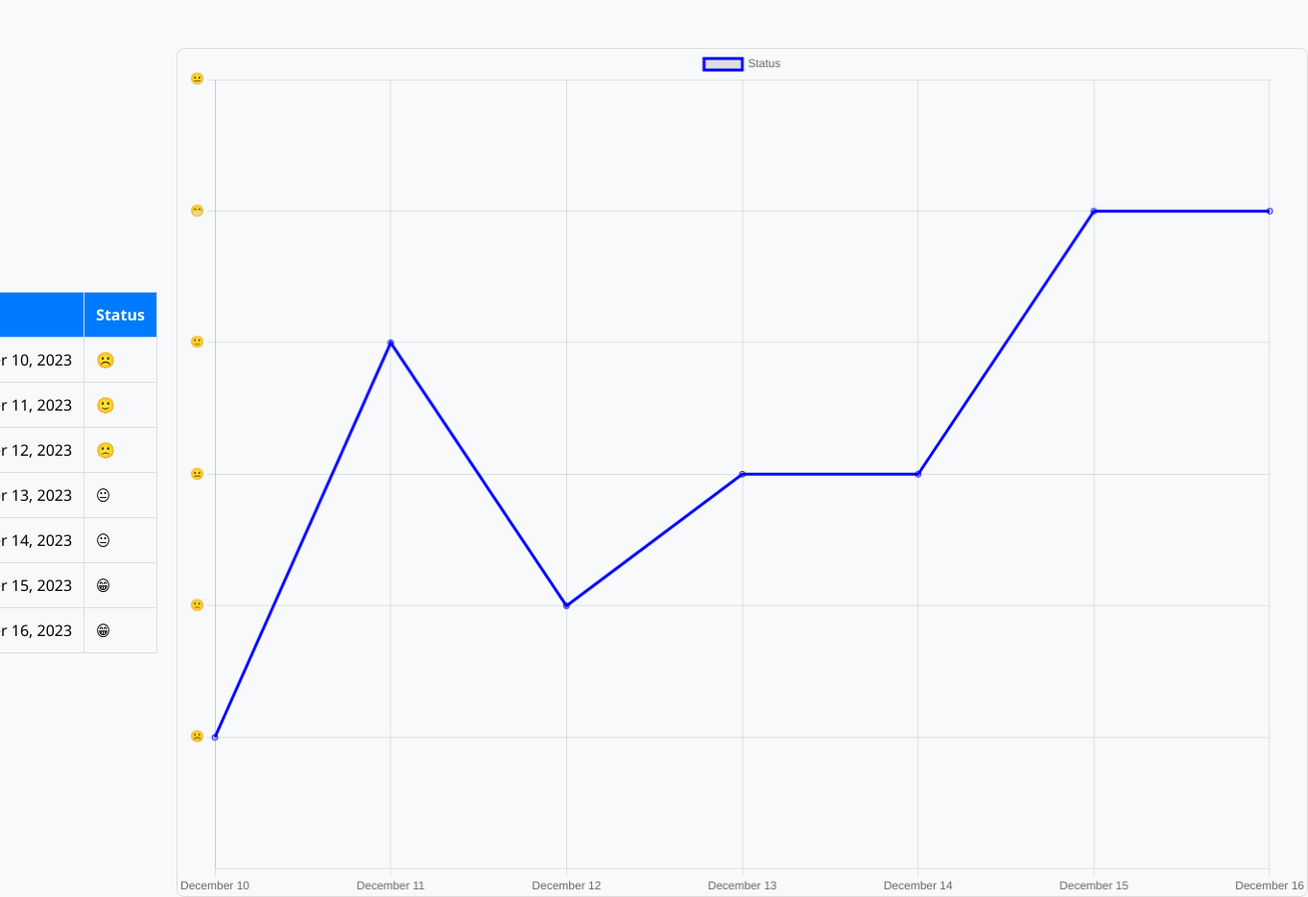
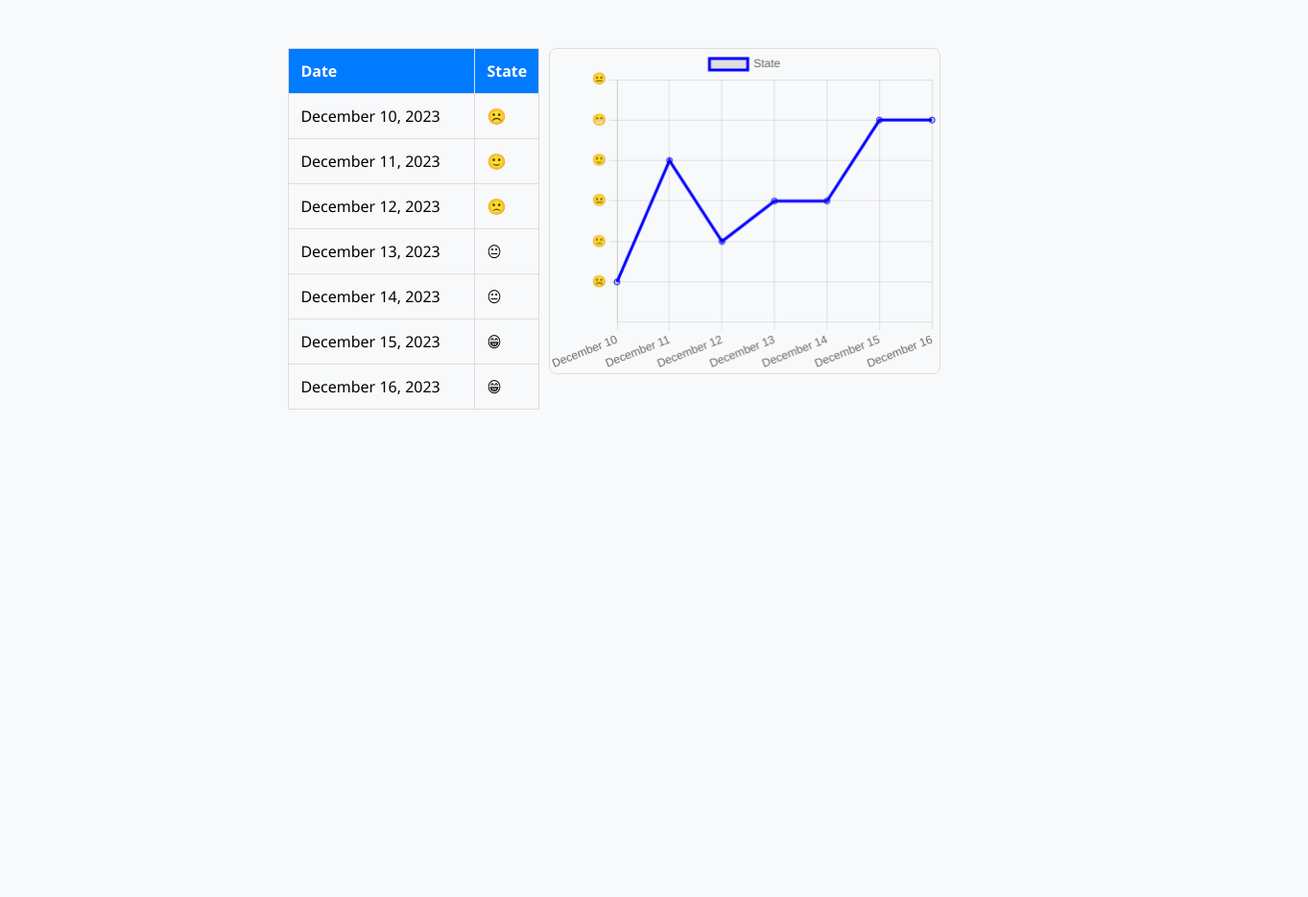
Before and after one commit to matkinson5/missionarymentalhealth, a website: page public/trends.html in a window 1280 px wide. Shown: the whole page at 96% size, 1363 px wide, since content can reach past the window. After the commit the page ends 800 px from the top, so only its background shows below. Drawn offline with nearby package versions, Linux system fonts and the light colour scheme.

Commit message:
Scaling issues

```diff
--- a/public/trends.html
+++ b/public/trends.html
@@ -15,9 +15,15 @@
         background-color: #f8f9fa;
       }
 
+      .container {
+        display: flex;
+        flex-wrap: nowrap;
+        gap: 10px;
+      }
+
       table {
-        width: 50%;
-        margin-right: 20px;
+        max-width: 40%;
+        margin-right: 0px;
         border-collapse: collapse;
       }
 
@@ -39,21 +45,24 @@
       canvas {
         border: 1px solid #ddd;
         border-radius: 8px;
+        max-width: 60%;
       }
     </style>
   </head>
   <body>
+    <div class="container">
       <table>
         <thead>
           <tr>
             <th>Date</th>
-          <th>Status</th>
+            <th>State</th>
           </tr>
         </thead>
         <tbody id="trendsTableBody"></tbody>
       </table>
 
-    <canvas id="lineGraph" width="400" height="300"></canvas>
+      <canvas id="lineGraph"></canvas>
+    </div>
 
     <script src="https://cdn.jsdelivr.net/npm/chart.js"></script>
     <script>
@@ -94,7 +103,7 @@
             labels: labels,
             datasets: [
               {
-                label: "Status",
+                label: "State",
                 borderColor: "blue",
                 data: data,
                 fill: false,
```
Lines whose indentation alone changed are shown as unchanged.
